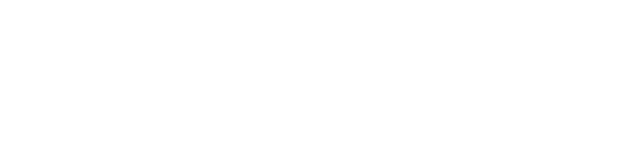
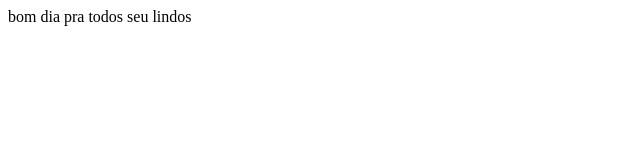
Before and after one commit to guibristot01/git-teste, a website: page index.html in a window 1280 px wide. Shown: the whole page, without its empty margins (0-640 px from the left). Drawn offline with Linux system fonts and the light colour scheme.

Commit message:
second version

```diff
--- a/index.html
+++ b/index.html
@@ -4,6 +4,6 @@
 	<title></title>
 </head>
 <body>
-
+	bom dia pra todos seu lindos
 </body>
 </html>
```
Also changed, not shown: package.json (+7 -2 lines), 2 other files.
